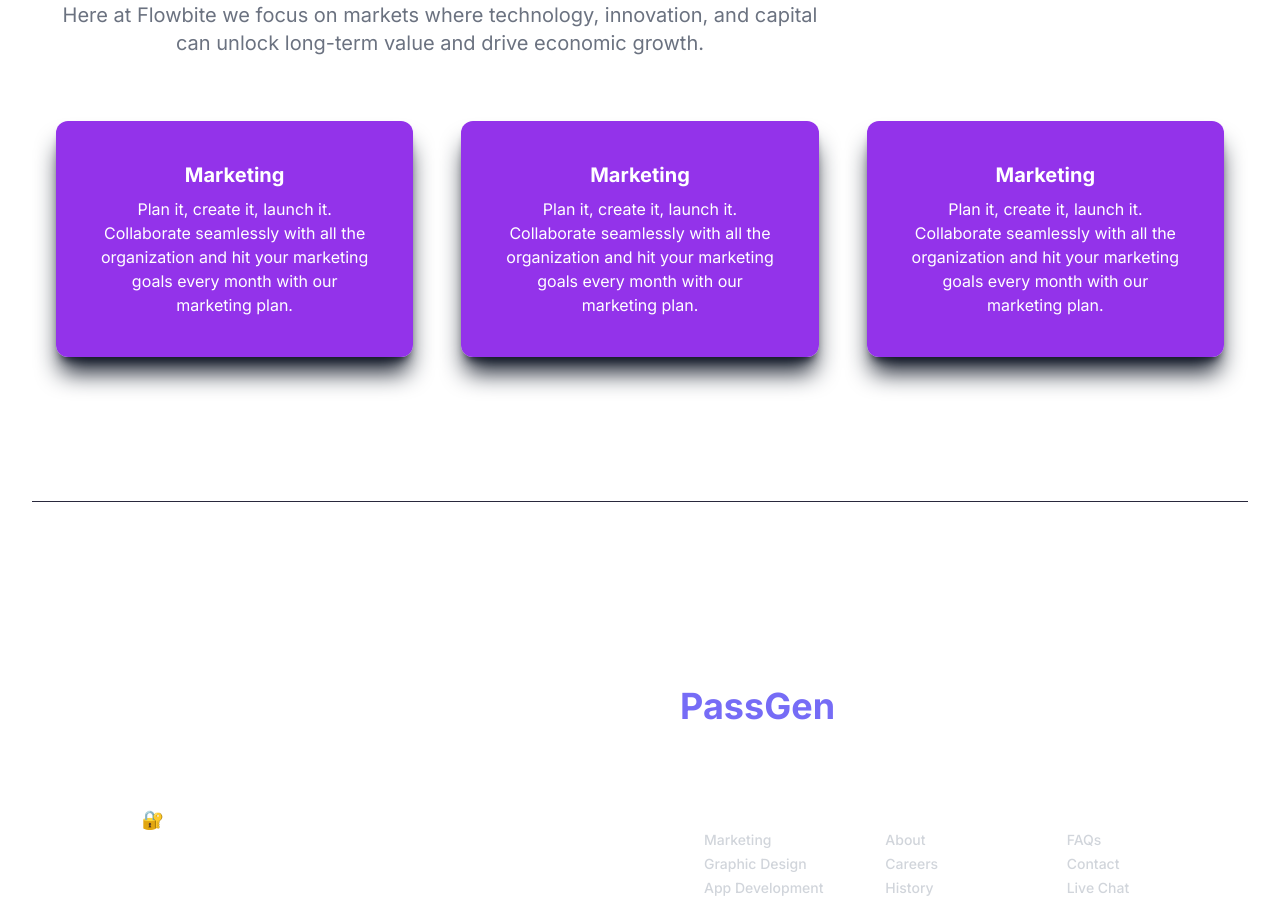
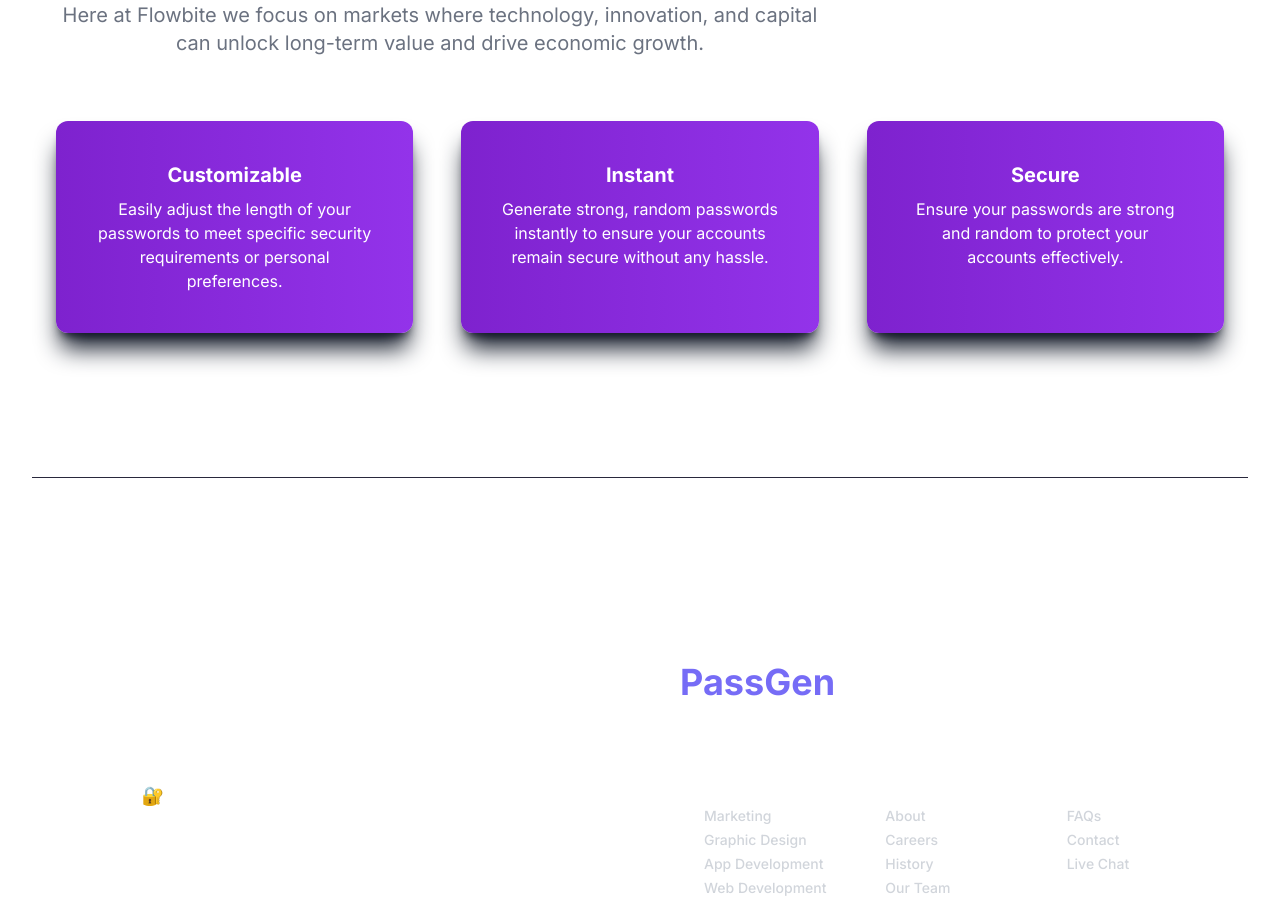
Before and after one commit to yashmandi/password-gen, a React (Vite) app: page / in a window 1280 px wide. Shown: the part 800-1705 px from the top of the page. Built offline with nearby package versions, Linux system fonts and the light colour scheme.

Commit message:
section ui updatre

```diff
--- a/src/components/Section.jsx
+++ b/src/components/Section.jsx
@@ -10,17 +10,20 @@ const Section = () => {
             <p className="text-gray-500 sm:text-xl dark:text-gray-400">Here at Flowbite we focus on markets where technology, innovation, and capital can unlock long-term value and drive economic growth.</p>
           </div>
           <div className="space-y-8  md:grid md:grid-cols-2 lg:grid-cols-3 md:gap-12 md:space-y-0">
-            <div className="bg-gradient-to-r from-indigo-500 to-purple-600 text-white p-10 rounded-xl shadow-gray-900 hover:bg-gradient-to-b from-purple-600 to-indigo-600 shadow-xl ">
-              <h3 className="mb-2 text-xl font-bold dark:text-white">Marketing</h3>
-              <p className="text-white">Plan it, create it, launch it. Collaborate seamlessly with all  the organization and hit your marketing goals every month with our marketing plan.</p>
+            <div className="bg-gradient-to-r from-indigo-500 to-purple-600 text-white p-10 rounded-xl shadow-gray-900 hover:bg-gradient-to-b from-purple-700 to-indigo-500 shadow-xl ">
+              <h3 className="mb-2 text-xl font-bold dark:text-white">Customizable</h3>
+              <p className="text-white">Easily adjust the length of your passwords to meet specific security requirements or personal preferences.
+              </p>
             </div>
-            <div className="bg-gradient-to-r from-indigo-500 to-purple-600 text-white p-10 rounded-xl shadow-gray-900 hover:bg-gradient-to-b from-purple-600 to-indigo-600 shadow-xl ">
-              <h3 className="mb-2 text-xl font-bold dark:text-white">Marketing</h3>
-              <p className="text-white">Plan it, create it, launch it. Collaborate seamlessly with all  the organization and hit your marketing goals every month with our marketing plan.</p>
+            <div className="bg-gradient-to-r from-indigo-500 to-purple-600 text-white p-10 rounded-xl shadow-gray-900 hover:bg-gradient-to-b from-purple-700 to-indigo-500 shadow-xl ">
+              <h3 className="mb-2 text-xl font-bold dark:text-white">Instant </h3>
+              <p className="text-white">Generate strong, random passwords instantly to ensure your accounts remain secure without any hassle.
+              </p>
             </div>
-            <div className="bg-gradient-to-r from-indigo-500 to-purple-600 text-white p-10 rounded-xl shadow-gray-900 hover:bg-gradient-to-b from-purple-600 to-indigo-600 shadow-xl ">
-              <h3 className="mb-2 text-xl font-bold dark:text-white">Marketing</h3>
-              <p className="text-white">Plan it, create it, launch it. Collaborate seamlessly with all  the organization and hit your marketing goals every month with our marketing plan.</p>
+            <div className="bg-gradient-to-r from-indigo-500 to-purple-600 text-white p-10 rounded-xl shadow-gray-900 hover:bg-gradient-to-b from-purple-700 to-indigo-500 shadow-xl ">
+              <h3 className="mb-2 text-xl font-bold dark:text-white">Secure</h3>
+              <p className="text-white">Ensure your passwords are strong and random to protect your accounts effectively.
+              </p>
             </div>
           </div>
         </div>
```
